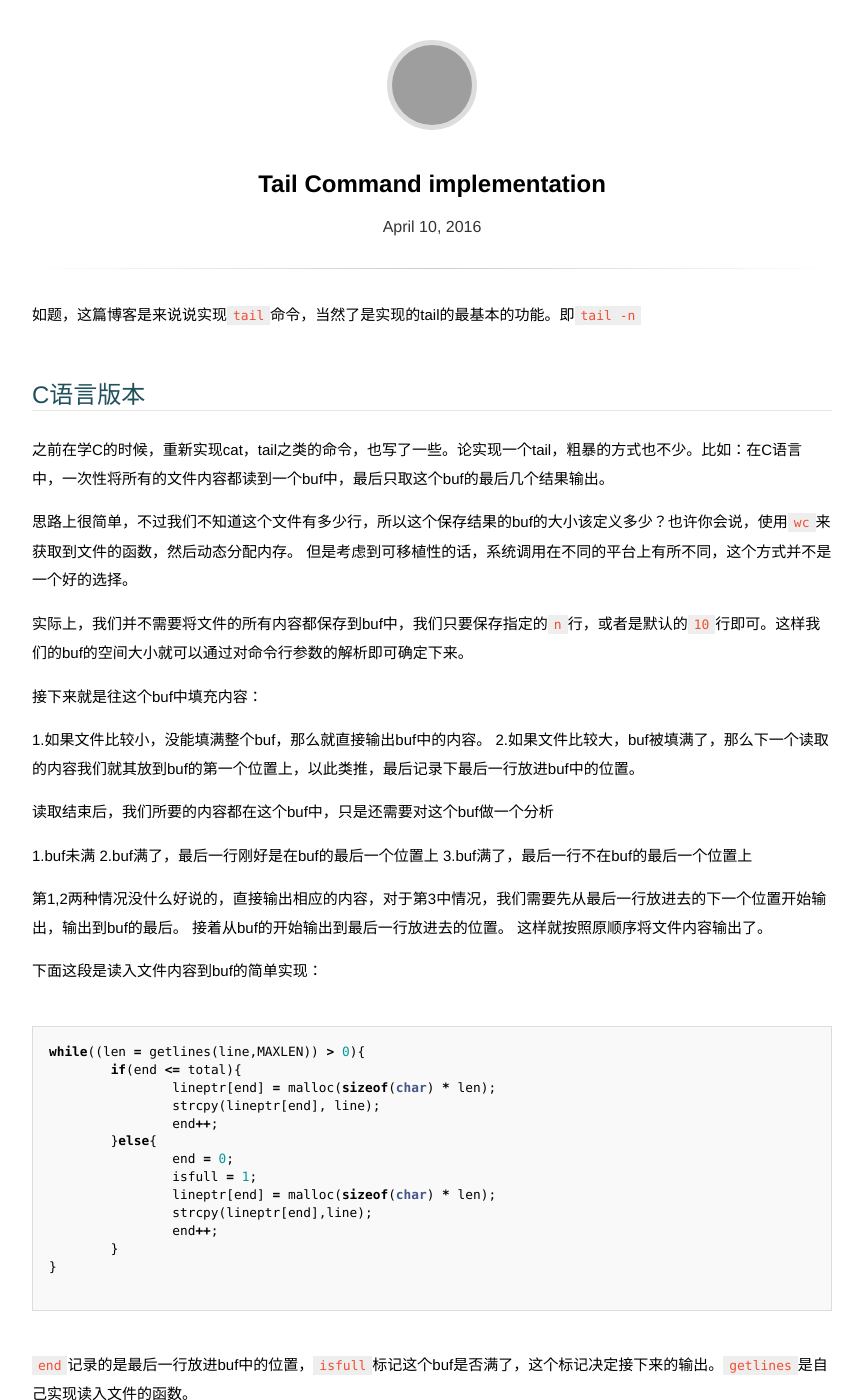
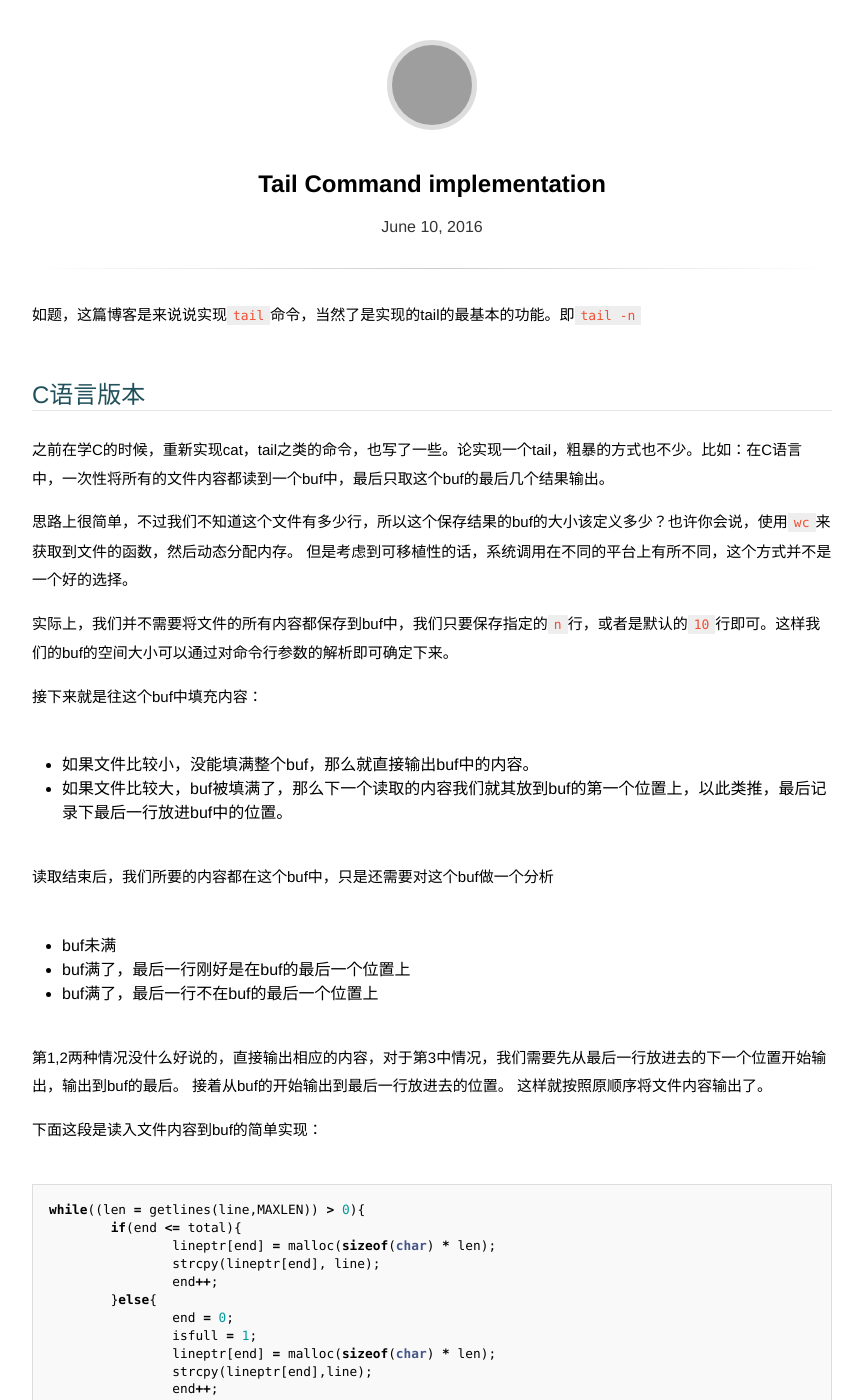
Before and after one commit to JesseEisen/JesseEisen.github.io, a Jekyll site: the page built from _posts/2016-06-10-tail-implenment.md, in a window 1280 px wide and 1400 px high. Shown: the whole window, without its empty margins (208-1071 px from the left). Built offline with Jekyll 4.4.1, drawn with Linux system fonts in a browser that asks for light colours; some web fonts are replaced; grey boxes are pictures that could not be loaded.

Commit message:
fix an error

```diff
--- a/_posts/2016-04-10-tail-implenment.md
+++ b/_posts/2016-06-10-tail-implenment.md
@@ -13,18 +13,18 @@ updated: 2016-6-10 18:00
 思路上很简单，不过我们不知道这个文件有多少行，所以这个保存结果的buf的大小该定义多少？也许你会说，使用`wc`来获取到文件的函数，然后动态分配内存。
 但是考虑到可移植性的话，系统调用在不同的平台上有所不同，这个方式并不是一个好的选择。
 
-实际上，我们并不需要将文件的所有内容都保存到buf中，我们只要保存指定的`n`行，或者是默认的`10`行即可。这样我们的buf的空间大小就可以通过对命令行参数的解析即可确定下来。
+实际上，我们并不需要将文件的所有内容都保存到buf中，我们只要保存指定的`n`行，或者是默认的`10`行即可。这样我们的buf的空间大小可以通过对命令行参数的解析即可确定下来。
 
 接下来就是往这个buf中填充内容：
 
-1.如果文件比较小，没能填满整个buf，那么就直接输出buf中的内容。
-2.如果文件比较大，buf被填满了，那么下一个读取的内容我们就其放到buf的第一个位置上，以此类推，最后记录下最后一行放进buf中的位置。
++ 如果文件比较小，没能填满整个buf，那么就直接输出buf中的内容。
++ 如果文件比较大，buf被填满了，那么下一个读取的内容我们就其放到buf的第一个位置上，以此类推，最后记录下最后一行放进buf中的位置。
 
 读取结束后，我们所要的内容都在这个buf中，只是还需要对这个buf做一个分析
 
-1.buf未满
-2.buf满了，最后一行刚好是在buf的最后一个位置上
-3.buf满了，最后一行不在buf的最后一个位置上
++ buf未满
++ buf满了，最后一行刚好是在buf的最后一个位置上
++ buf满了，最后一行不在buf的最后一个位置上
 
 第1,2两种情况没什么好说的，直接输出相应的内容，对于第3中情况，我们需要先从最后一行放进去的下一个位置开始输出，输出到buf的最后。 接着从buf的开始输出到最后一行放进去的位置。 这样就按照原顺序将文件内容输出了。
 
```
